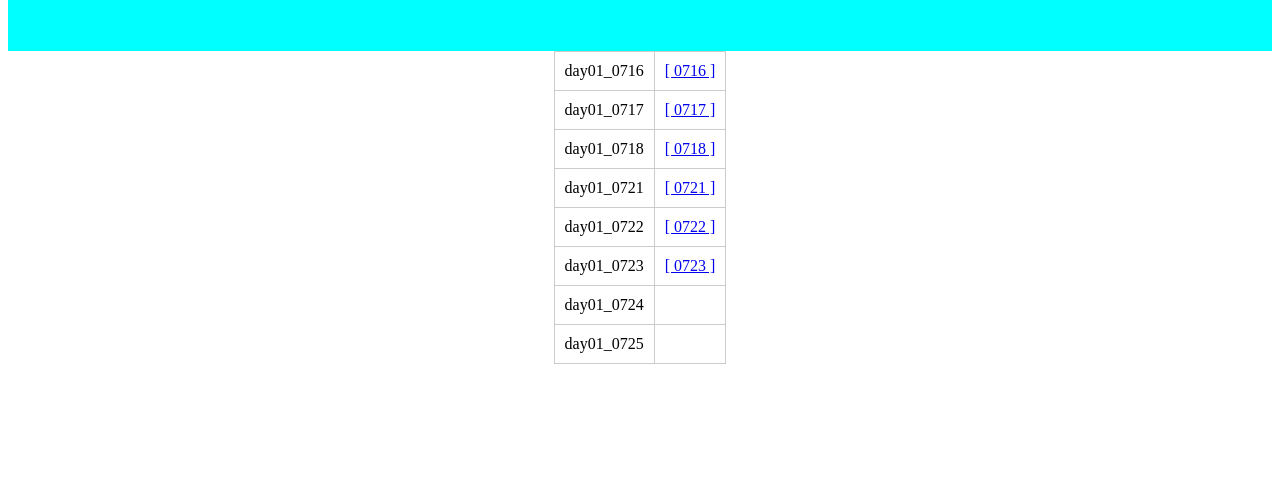
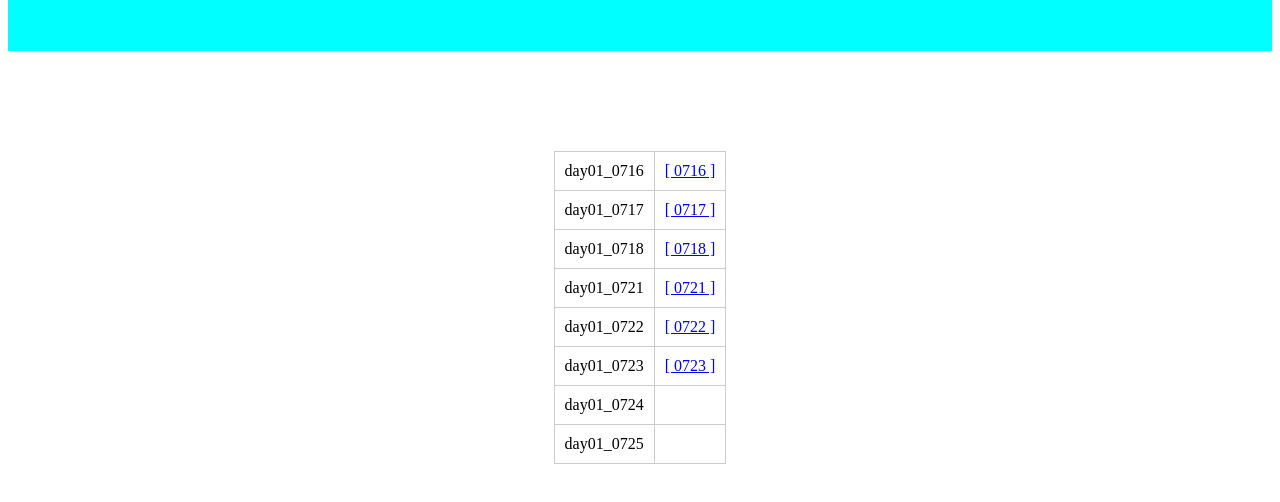
Before and after one commit to kungjin/html2507, a plain HTML site: page index.html in a window 1280 px wide. Shown: the part 70-572 px from the top of the page. Drawn offline with Linux system fonts and the light colour scheme.

Commit message:
수정
수정

```diff
--- a/index.html
+++ b/index.html
@@ -15,6 +15,9 @@
             border-collapse: collapse;
             padding: 10px;
             margin: 0 auto;
+        }
+        table{
+            margin-top: 100px;
         }
 
     </style>
```
